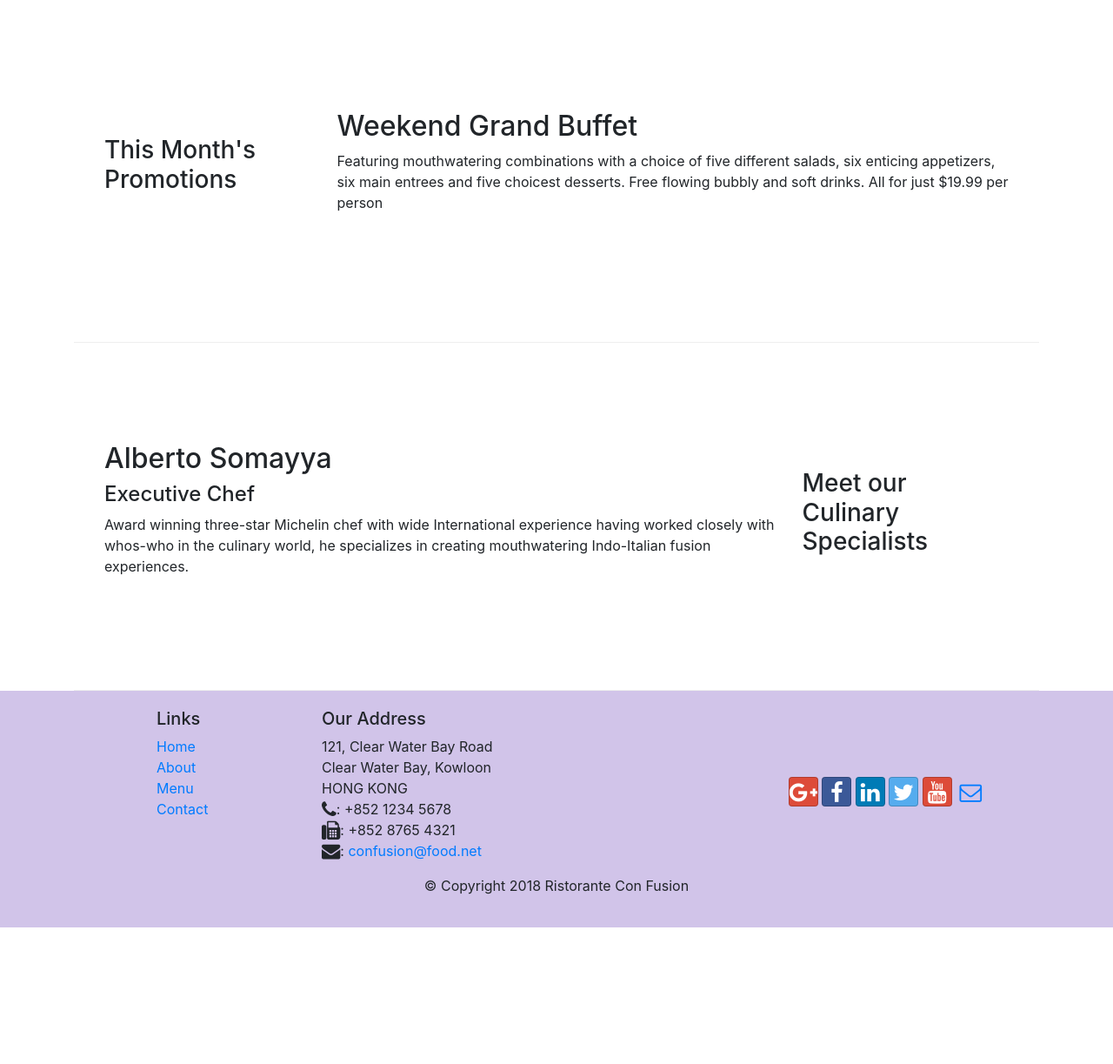
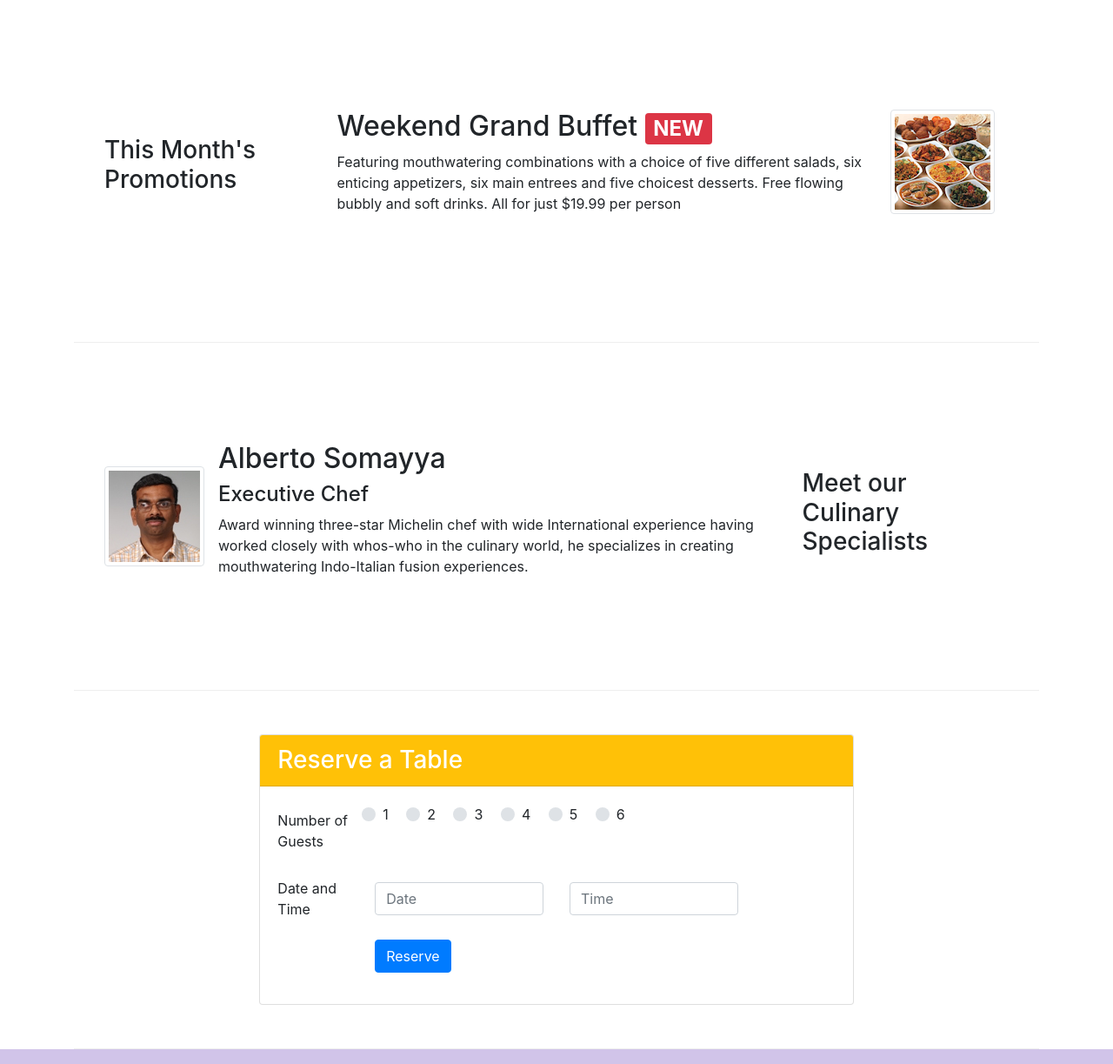
Before and after one commit to harshputu/bs, a website: page index.html in a window 1280 px wide. Shown: the part 740-1963 px from the top of the page at 87% size. Before the commit the page ends 1806 px from the top, so only its background shows below. Drawn offline with nearby package versions, Linux system fonts and the light colour scheme.

Commit message:
table cards alert badges and assignment 2 with all updates

```diff
--- a/index.html
+++ b/index.html
@@ -21,7 +21,7 @@
         <button class="navbar-toggler" type="button" data-toggle="collapse" data-target="#Navbar">
             <span class="navbar-toggler-icon"></span>
         </button>
-        <a class="navbar-brand mr-auto" href="#">Ristrorante Con Fusion</a>
+        <a class="navbar-brand mr-auto" href="#"><img src="img/logo.png" height="30" width="41"></a>
         <div class="collapse navbar-collapse " id="Navbar">
         <ul class="navbar-nav mr-auto">
         <li class="nav-item active"><a class="nav-link" href="#"><span class="fa fa-home fa-lg"></span>Home</a></li>
@@ -39,7 +39,11 @@
                     <h1>Ristorante con Fusion</h1>
                     <p>We take inspiration from the World's best cuisines, and create a unique fusion experience. Our lipsmacking creations will tickle your culinary senses!</p>
                 </div>
-                <div class="col-12 col-sm">
+                <div class="col-12 col-sm-3 align-self-center">
+                    <img src="img/logo.png" class="img-fluid">
+                </div>
+                <div class="col-12 col-sm align-self-center">
+                    <a class="text-dark btn btn-block" href="#reserveTable"><button class="btn btn-sm btn-block btn-warning ">Reserve Table</button></a>
                 </div>
             </div>
         </div>
@@ -51,19 +55,37 @@
                 <h3>Our Lipsmacking Culinary Creations</h3>
             </div>
             <div class="col col-sm order-sm-first col-md">
-                <h2>Uthappizza</h2>
-                <p>A unique combination of Indian Uthappam (pancake) and Italian pizza, topped with Cerignola olives, ripe vine cherry tomatoes, Vidalia onion, Guntur chillies and Buffalo Paneer.</p>
+                <div class="media">
+                    <img class="d-flex mr-3 img-thumbnail align-self-center"
+                        src="img/uthappizza.png" alt="uthappizza">
+                    <div class="media-body">
+                        <h2 class="mt-0">Uthappizza
+                            <span class="badge badge-danger">HOT</span> <span class="badge badge-pill badge-secondary">$4.99</span>
+                        </h2>
+
+                        <p class="d-none d-sm-block">A unique combination of Indian Uthappam (pancake) and Italian pizza, topped with Cerignola olives, ripe vine cherry tomatoes, Vidalia onion, Guntur chillies and Buffalo Paneer.</p>
+                    </div>
+                </div>
             </div>
         </div>
-
 
         <div class="row row-content align-items-center">
             <div class="col-12 col-sm-4 col-md-3">
                 <h3>This Month's Promotions</h3>
             </div>
             <div class="col col-sm col-md">
-                <h2>Weekend Grand Buffet</h2>
-                <p>Featuring mouthwatering combinations with a choice of five different salads, six enticing appetizers, six main entrees and five choicest desserts. Free flowing bubbly and soft drinks. All for just $19.99 per person </p>
+                <div class="media">
+                    <div class="media-body">
+                        <h2 class="mt-0">Weekend Grand Buffet
+                            <span class="badge badge-danger">NEW</span>
+                        </h2>
+                        <p class="d-none d-sm-block">Featuring mouthwatering combinations with a choice of five different salads, six enticing appetizers, six main entrees and five choicest desserts. Free flowing bubbly and soft drinks. All for just $19.99 per person </p>
+                     </div>
+                    <img class="d-flex mr-3 float-right img-thumbnail"
+                    src="img/buffet.png" alt="buffet">
+
+                </div>
+
             </div>
         </div>
 
@@ -72,9 +94,71 @@
                 <h3>Meet our Culinary Specialists</h3>
             </div>
             <div class="col col-sm order-sm-first col-md">
-                <h2>Alberto Somayya</h2>
+                <div class="media">
+                    <img class="d-flex mr-3 img-thumbnail align-self-center"
+                    src="img/alberto.png" alt="alberto">
+                    <div class="media-body">
+                        <h2>Alberto Somayya</h2>
                 <h4>Executive Chef</h4>
-                <p>Award winning three-star Michelin chef with wide International experience having worked closely with whos-who in the culinary world, he specializes in creating mouthwatering Indo-Italian fusion experiences. </p>
+                <p class="d-none d-sm-block">Award winning three-star Michelin chef with wide International experience having worked closely with whos-who in the culinary world, he specializes in creating mouthwatering Indo-Italian fusion experiences. </p>
+                    </div>
+                </div>
+            </div>
+        </div>
+        <div class="row row-content align-items-center" id="reserveTable">
+            <div class="col-sm-8 offset-sm-2">
+                <div class="card">
+                    <h3 class="card-header bg-warning text-white">Reserve a Table</h3>
+                    <div class="card-body">
+                        <form>
+                            <div class="form-group row">
+                            <label for="nog" class="col-12 col-md-2 col-form-label">Number of Guests</label>
+                            <div class="offset-1 offset-sm-0 align-items-center">
+                                <div class="custom-control custom-radio custom-control-inline">
+                                    <input type="radio" id="nog1" name="nog1" class="custom-control-input">
+                                    <label class="custom-control-label" for="nog1">1</label>
+                                </div>
+                                <div class="custom-control custom-radio custom-control-inline">
+                                    <input type="radio" id="nog1" name="nog1" class="custom-control-input">
+                                    <label class="custom-control-label" for="nog1">2</label>
+                                </div>
+                                <div class="custom-control custom-radio custom-control-inline">
+                                    <input type="radio" id="nog1" name="nog1" class="custom-control-input">
+                                    <label class="custom-control-label" for="nog1">3</label>
+                                </div>
+                                <div class="custom-control custom-radio custom-control-inline">
+                                    <input type="radio" id="nog1" name="nog1" class="custom-control-input">
+                                    <label class="custom-control-label" for="nog1">4</label>
+                                </div>
+                                <div class="custom-control custom-radio custom-control-inline ">
+                                    <input type="radio" id="nog1" name="nog1" class="custom-control-input">
+                                    <label class="custom-control-label" for="nog1">5</label>
+                                </div>
+                                <div class="custom-control custom-radio custom-control-inline">
+                                    <input type="radio" id="nog1" name="nog1" class="custom-control-input">
+                                    <label class="custom-control-label" for="nog1">6</label>
+                                </div>
+                            </div>
+                            </div>
+                            <div class="form-group row align-items-center">
+                                <label for="dat" class="col-12 col-sm-2 col-form-label">Date and Time</label>
+                                <div class="col-12 col-sm-4">
+                                    <input type="text" class="form-control" id="date" name="date" placeholder="Date">
+                                </div>
+                                <div class="col-12 col-sm-4">
+                                    <input type="text" class="form-control" id="time" name="time" placeholder="Time">
+                                </div>
+                            </div>
+                            <div class="form-group row">
+                                <div class="offset-md-2 col-md-10">
+                                    <button type="submit" class="btn btn-primary">
+                                        Reserve
+                                    </button>
+                                </div>
+                            </div>
+                        </form>
+                    </div>
+                </div>
             </div>
         </div>
     </div>
```
Also changed, not shown: aboutus.html (+4 -3 lines), contactus.html (+4 -3 lines), img/alberto.png (added), img/buffet.png (added), img/logo.png (added), img/uthappizza.png (added), 1 other file.
